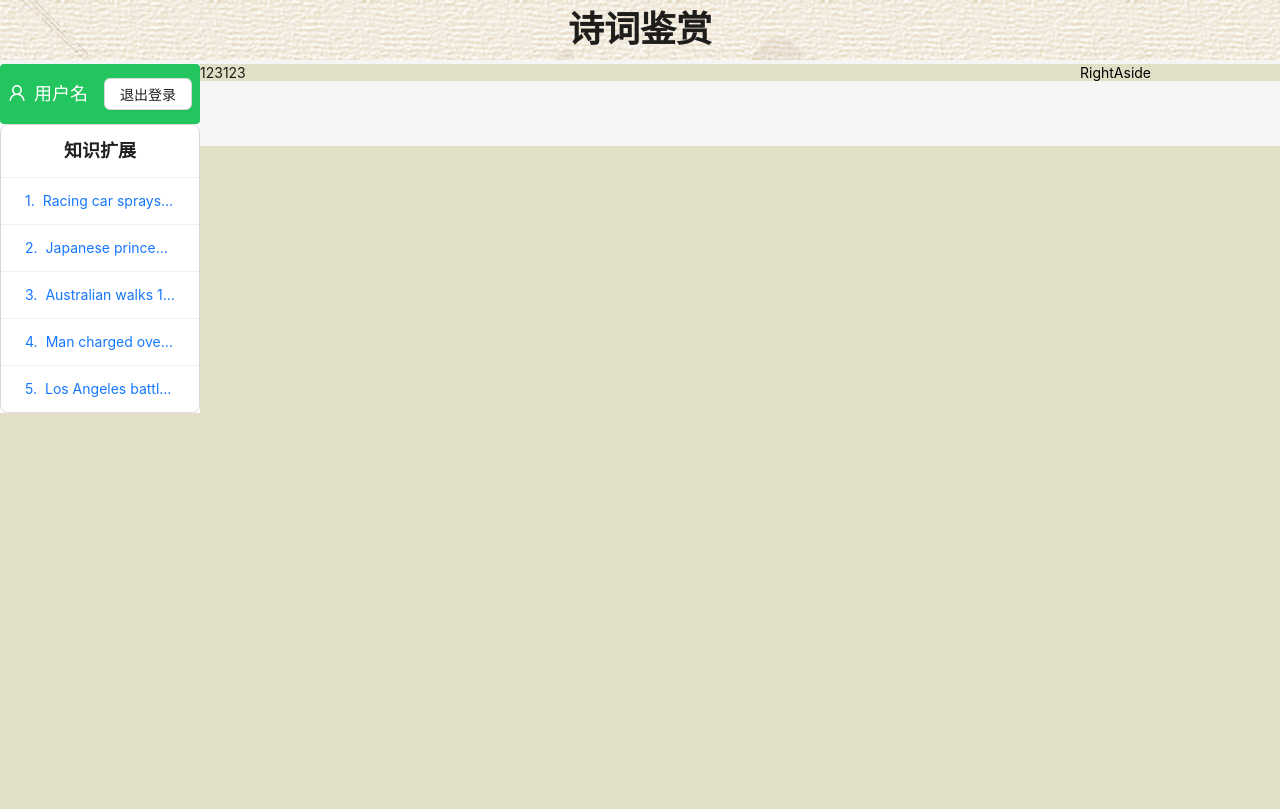
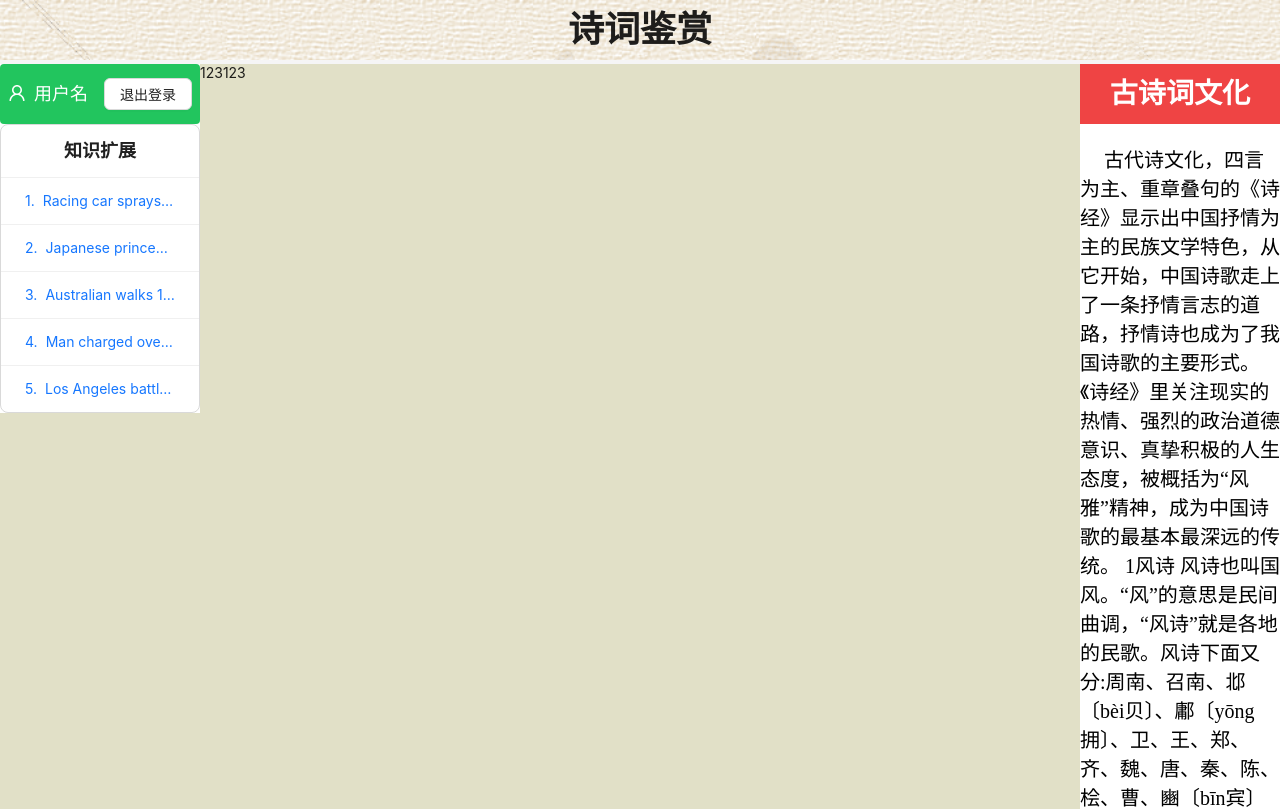
Before and after one commit to kongmingLatern/poetry_appreciation, a React (Vite) app: page /home in a window 1280 px wide. Shown: the top 809 px of the page. Built offline with nearby package versions, Linux system fonts and the light colour scheme.

Commit message:
feat: finish RightAside.tsx

```diff
--- a/src/components/RightAside.tsx
+++ b/src/components/RightAside.tsx
@@ -1,3 +1,26 @@
+import { UserOutlined } from '@ant-design/icons'
+import { Button, List } from 'antd'
+import { Link } from 'react-router-dom'
+const data = [
+  'Racing car sprays burning fuel into crowd.',
+  'Japanese princess to wed commoner.',
+  'Australian walks 100km after outback crash.',
+  'Man charged over missing wedding girl.',
+  'Los Angeles battles huge wildfires.',
+]
 export default function RightAside() {
-  return <div>RightAside</div>
+  return (
+    <div className="bg-white">
+      <header className="h-15 lh-15 text-2xl bg-red-500 color-white">
+        <h3>古诗词文化</h3>
+      </header>
+      <main>
+        <p className="theme_font text-5 indent">
+          古代诗文化，四言为主、重章叠句的《诗经》显示出中国抒情为主的民族文学特色，从它开始，中国诗歌走上了一条抒情言志的道路，抒情诗也成为了我国诗歌的主要形式。《诗经》里关注现实的热情、强烈的政治道德意识、真挚积极的人生态度，被概括为“风雅”精神，成为中国诗歌的最基本最深远的传统。
+          1风诗
+          风诗也叫国风。“风”的意思是民间曲调，“风诗”就是各地的民歌。风诗下面又分:周南、召南、邶〔bèi贝〕、鄘〔yōng拥〕、卫、王、郑、齐、魏、唐、秦、陈、桧、曹、豳〔bīn宾〕等15国风，即分属这些地域的民歌。国风是下层人民的集体创作，“饥者歌其食，劳者歌其事”(何休《公羊传解诂》)，直为三小类。
+        </p>
+      </main>
+    </div>
+  )
 }
```
